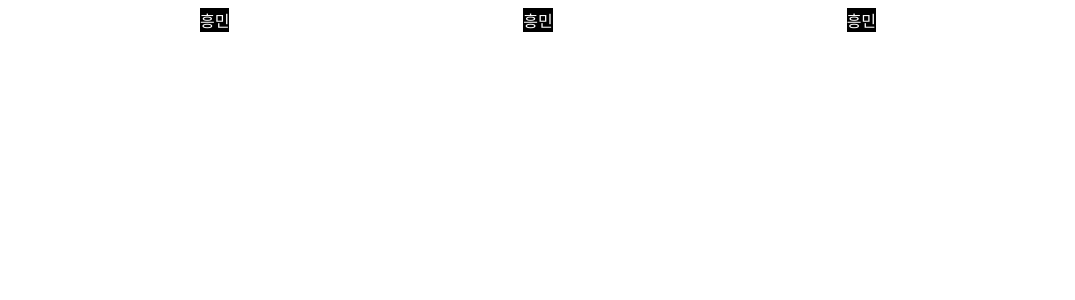
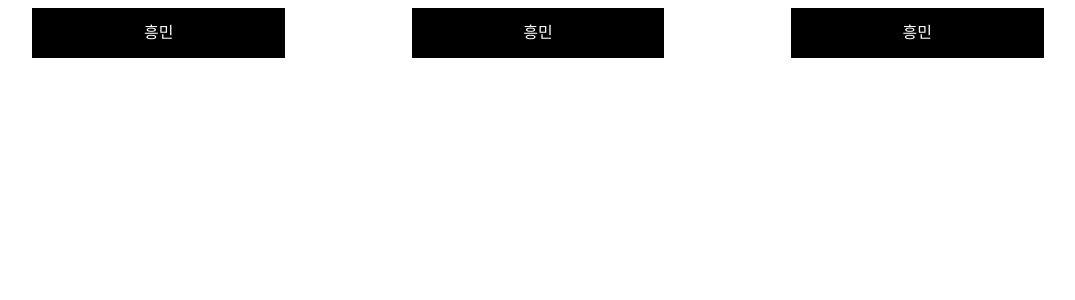
Before and after one commit to AngelosGithub/react231031, a React (Create React App) app: page / in a window 1280 px wide. Shown: the top 300 px of the page, without its empty margins (102-1177 px from the left). Built offline with nearby package versions, Linux system fonts and the light colour scheme.

Commit message:
231031 인라인 스타일 적용하는 방법 연습 완료

```diff
--- a/src/App.js
+++ b/src/App.js
@@ -2,6 +2,7 @@ function App() {
   let MyStyle = {
     display: "flex",
     justifyContent: "space-evenly",
+    height: "50px",
   };
   return (
     <div style={MyStyle}>
@@ -14,7 +15,20 @@ function App() {
 
 function MyComp() {
   const name = "흥민";
-  return <div style={{ backgroundColor: "black", color: "white" }}>{name}</div>;
+  return (
+    <div
+      style={{
+        backgroundColor: "black",
+        color: "white",
+        width: "20%",
+        height: "100%",
+        textAlign: "center",
+        lineHeight: "50px",
+      }}
+    >
+      {name}
+    </div>
+  );
 }
 
 export default App;
```
